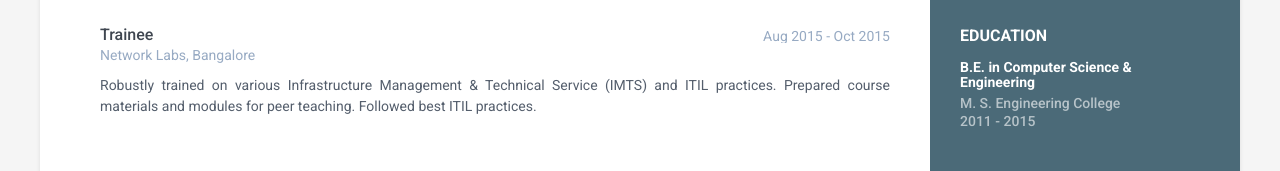
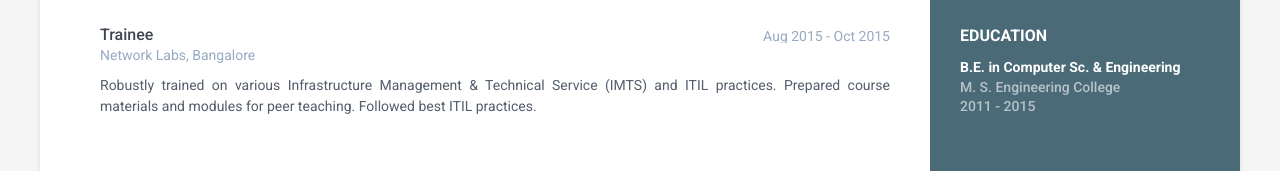
Before and after one commit to yadav-rah/yadav-rah.github.io, a plain HTML site: page index.html in a window 1280 px wide. Shown: the part 629-800 px from the top of the page. Drawn offline with Linux system fonts and the light colour scheme.

Commit message:
'resumecommv1'

```diff
--- a/index.html
+++ b/index.html
@@ -48,7 +48,7 @@
             <div class="education-container container-block">
                 <h2 class="container-block-title">Education</h2>
                 <div class="item">
-                    <h4 class="degree">B.E. in Computer Science & Engineering</h4>
+                    <h4 class="degree">B.E. in Computer Sc. & Engineering</h4>
                     <h5 class="meta">M. S. Engineering College</h5>
                     <div class="time">2011 - 2015</div>
                 </div><!--//item-->
```
